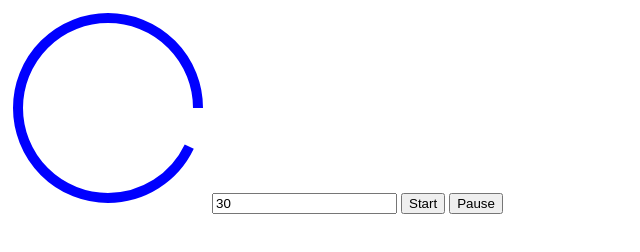
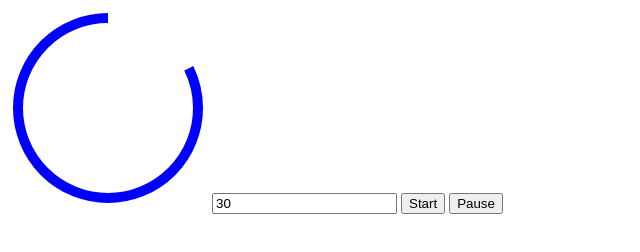
Before and after one commit to ChristinaXT/JS-Timer, a plain HTML site: page index.html in a window 1280 px wide. Shown: the whole page, without its empty margins (0-640 px from the left). Drawn offline with Linux system fonts and the light colour scheme.

Commit message:
dashoffset

```diff
--- a/index.html
+++ b/index.html
@@ -11,7 +11,8 @@
            stroke="blue"
            stroke-width="10"
            stroke-dasharray="565"
-           stroke-dashoffset="-40"
+           stroke-dashoffset="-100"
+           transform="rotate(-90 100 100)"
        />
     </svg>
     <input id="duration" value="30"/>
```
